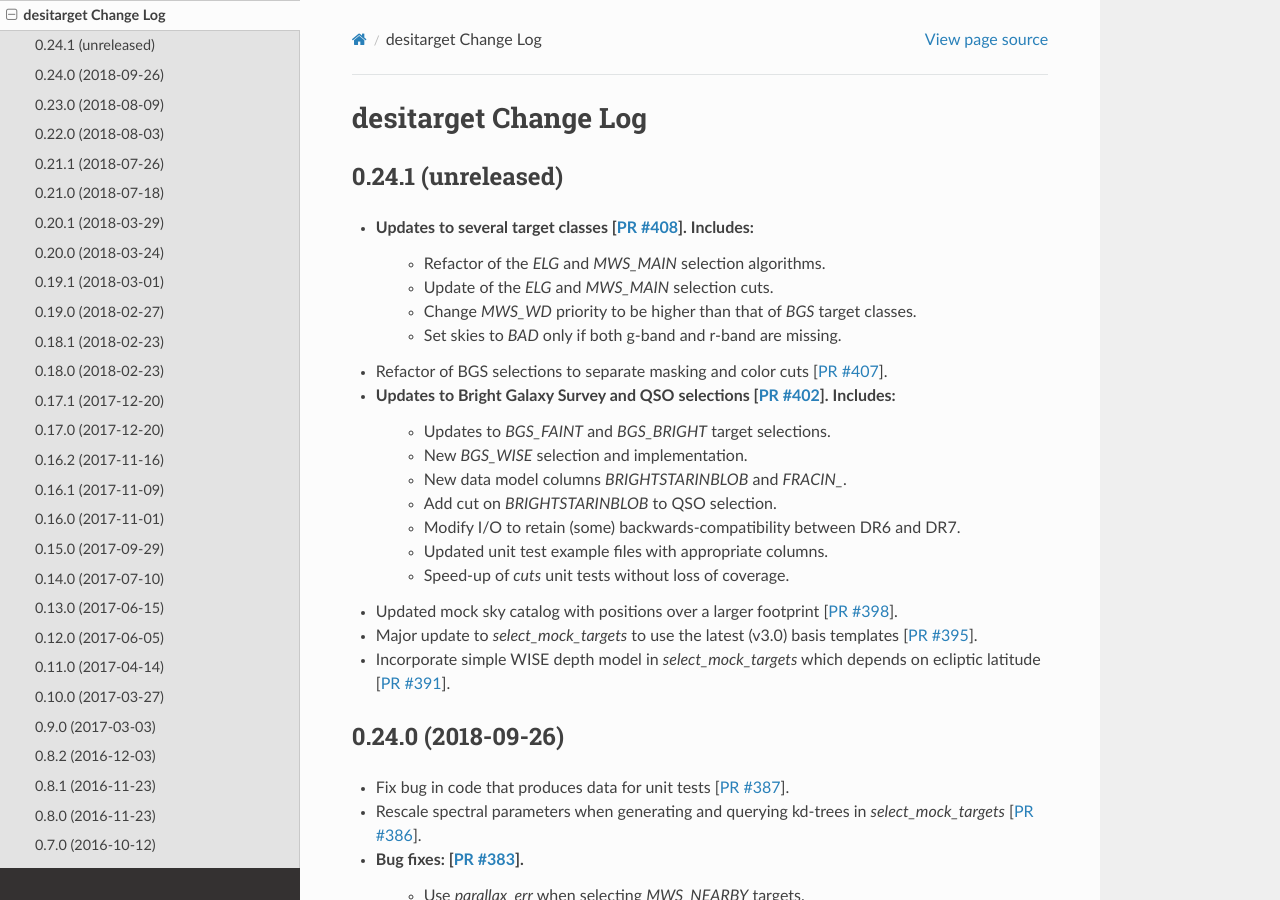
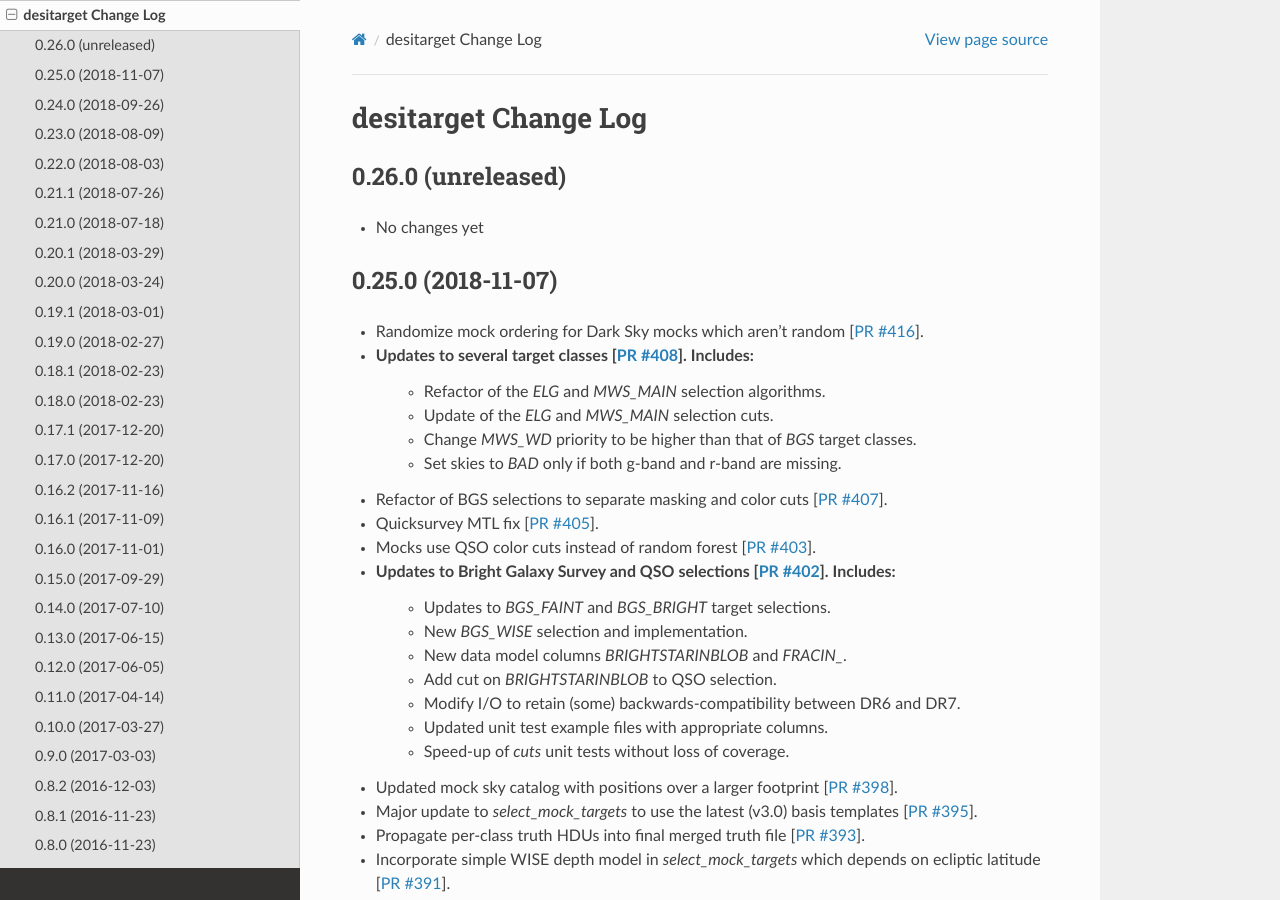
Before and after one commit to desihub/desitarget, a Sphinx documentation site: the page built from doc/changes.rst, in a window 1280 px wide and 900 px high. Built offline with Sphinx 7.4.7 and the Read the Docs theme 2.0.0, drawn with Linux system fonts in a browser that asks for light colours.

Commit message:
update release notes and version for desitarget/0.25.0

```diff
--- a/doc/changes.rst
+++ b/doc/changes.rst
@@ -2,15 +2,23 @@
 desitarget Change Log
 =====================
 
-0.24.1 (unreleased)
+0.26.0 (unreleased)
 -------------------
 
+* No changes yet
+
+0.25.0 (2018-11-07)
+-------------------
+
+* Randomize mock ordering for Dark Sky mocks which aren't random [`PR #416`_].
 * Updates to several target classes [`PR #408`_]. Includes:
     * Refactor of the `ELG` and `MWS_MAIN` selection algorithms.
     * Update of the `ELG` and `MWS_MAIN` selection cuts.
     * Change `MWS_WD` priority to be higher than that of `BGS` target classes.
     * Set skies to `BAD` only if both g-band and r-band are missing.
 * Refactor of BGS selections to separate masking and color cuts [`PR #407`_].
+* Quicksurvey MTL fix [`PR #405`_].
+* Mocks use QSO color cuts instead of random forest [`PR #403`_].
 * Updates to Bright Galaxy Survey and QSO selections [`PR #402`_]. Includes:
     * Updates to `BGS_FAINT` and `BGS_BRIGHT` target selections.
     * New `BGS_WISE` selection and implementation.
@@ -22,15 +30,20 @@ desitarget Change Log
 * Updated mock sky catalog with positions over a larger footprint [`PR #398`_].
 * Major update to `select_mock_targets` to use the latest (v3.0) basis
   templates [`PR #395`_].
+* Propagate per-class truth HDUs into final merged truth file [`PR #393`_].
 * Incorporate simple WISE depth model in `select_mock_targets` which depends on
   ecliptic latitude [`PR #391`_].
 
 .. _`PR #391`: https://github.com/desihub/desitarget/pull/391
+.. _`PR #393`: https://github.com/desihub/desitarget/pull/393
 .. _`PR #395`: https://github.com/desihub/desitarget/pull/395
 .. _`PR #398`: https://github.com/desihub/desitarget/pull/398
 .. _`PR #402`: https://github.com/desihub/desitarget/pull/402
+.. _`PR #403`: https://github.com/desihub/desitarget/pull/403
+.. _`PR #405`: https://github.com/desihub/desitarget/pull/405
 .. _`PR #407`: https://github.com/desihub/desitarget/pull/407
 .. _`PR #408`: https://github.com/desihub/desitarget/pull/408
+.. _`PR #416`: https://github.com/desihub/desitarget/pull/416
 
 0.24.0 (2018-09-26)
 -------------------
--- a/py/desitarget/_version.py
+++ b/py/desitarget/_version.py
@@ -1 +1 @@
-__version__ = '0.24.0.dev2465'
+__version__ = '0.25.0'
```
